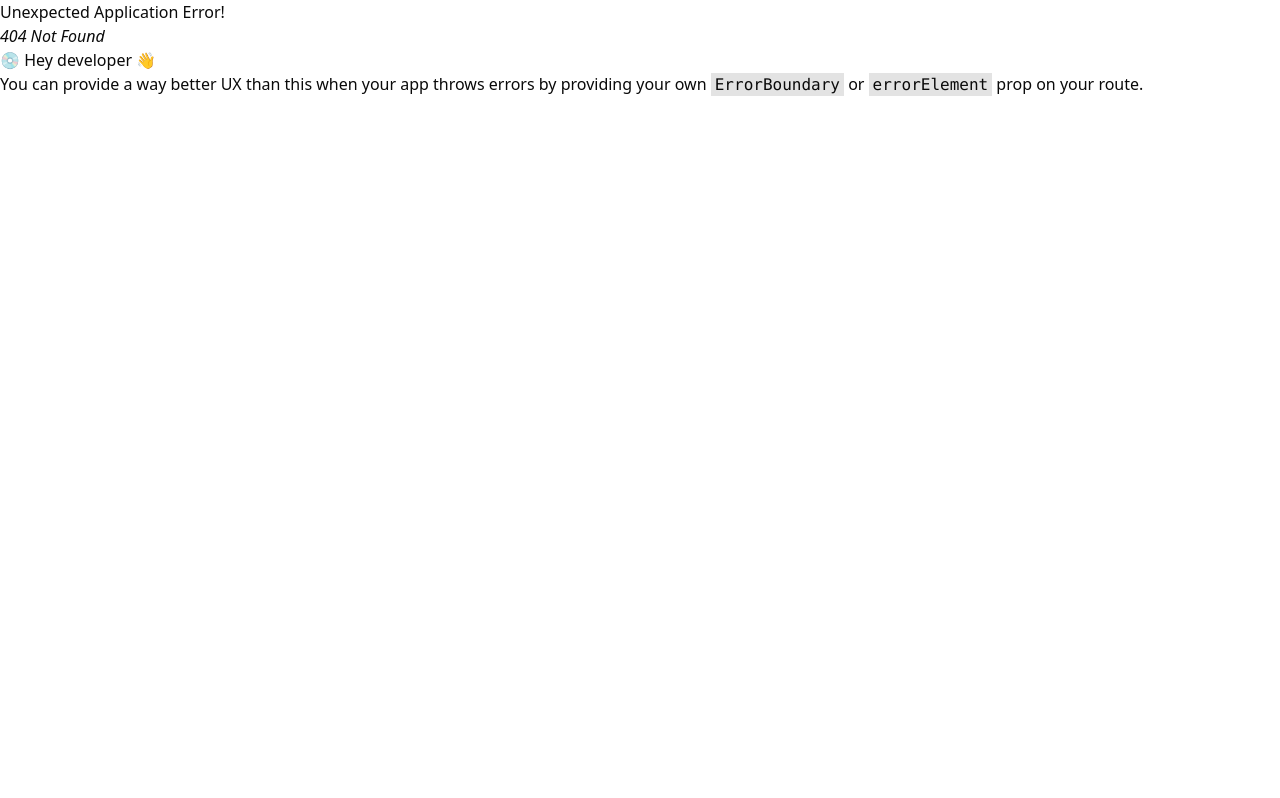
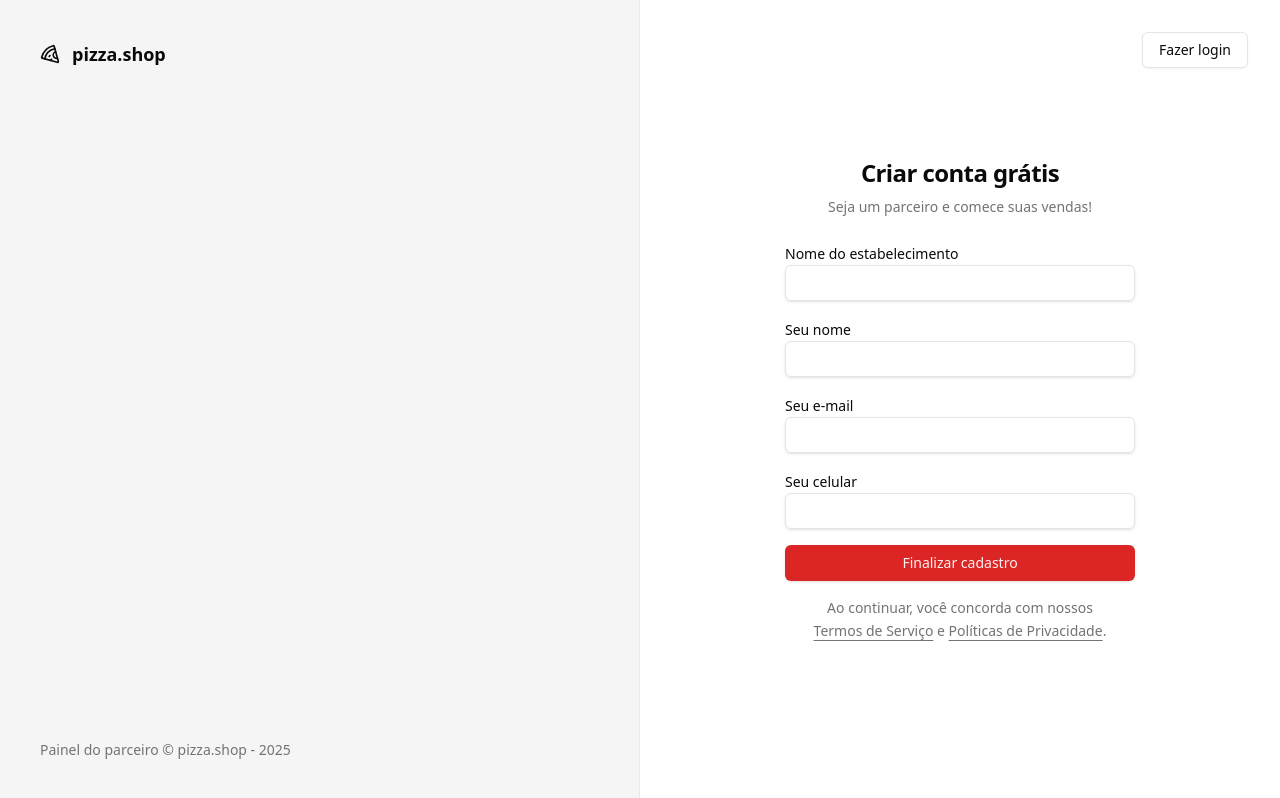
Before and after one commit to guilhermedkdk/react-rkt-04-integration, a React (Vite) app: page /sign-up in a window 1280 px wide. Before the commit this address had no page. Built offline with nearby package versions, Linux system fonts and the light colour scheme.

Commit message:
feat: added style for sign-up page

```diff
--- a/src/pages/_layouts/auth.tsx
+++ b/src/pages/_layouts/auth.tsx
@@ -14,7 +14,7 @@ export function AuthLayout() {
         </footer>
       </div>
 
-      <div className="flex flex-col items-center justify-center">
+      <div className="relative flex flex-col items-center justify-center">
         <Outlet />
       </div>
     </div>
--- a/src/pages/auth/sign-in.tsx
+++ b/src/pages/auth/sign-in.tsx
@@ -1,5 +1,6 @@
 import { Helmet } from 'react-helmet-async'
 import { useForm } from 'react-hook-form'
+import { Link } from 'react-router-dom'
 import { toast } from 'sonner'
 import { z } from 'zod'
 
@@ -21,8 +22,6 @@ export function SignIn() {
   } = useForm<SignInForm>()
 
   async function handleSiginIn(data: SignInForm) {
-    console.log(data)
-
     await new Promise((resolve) => setTimeout(resolve, 2000))
 
     toast.success('Enviamos um link de autenticação para o seu e-mail.', {
@@ -38,6 +37,10 @@ export function SignIn() {
       <Helmet title="Login" />
 
       <div className="p-8">
+        <Button variant={'outline'} asChild className="absolute top-8 right-8">
+          <Link to="/sign-up">Novo estabelecimento</Link>
+        </Button>
+
         <div className="flex w-[350px] flex-col justify-center gap-6">
           <div className="flex flex-col gap-2 text-center">
             <h1 className="text-2xl font-semibold tracking-tight">
--- /dev/null
+++ b/src/pages/auth/sign-up.tsx
@@ -0,0 +1,113 @@
+import { Helmet } from 'react-helmet-async'
+import { useForm } from 'react-hook-form'
+import { Link, useNavigate } from 'react-router-dom'
+import { toast } from 'sonner'
+import { z } from 'zod'
+
+import { Button } from '@/components/ui/button'
+import { Input } from '@/components/ui/input'
+import { Label } from '@/components/ui/label'
+
+const signUpForm = z.object({
+  restaurantName: z.string(),
+  managerName: z.string(),
+  phone: z.string(),
+  email: z.string().email(),
+})
+
+type SignUpForm = z.infer<typeof signUpForm>
+
+export function SignUp() {
+  const navigate = useNavigate()
+
+  const {
+    register,
+    handleSubmit,
+    formState: { isSubmitting },
+  } = useForm<SignUpForm>()
+
+  async function handleSiginIn(data: SignUpForm) {
+    try {
+      await new Promise((resolve) => setTimeout(resolve, 2000))
+
+      toast.success('Restaurante cadastrado com sucesso!', {
+        action: {
+          label: 'Login',
+          onClick: () => navigate('/sign-in'),
+        },
+      })
+    } catch {
+      toast.error('Erro ao cadastrar restaurante.')
+    }
+  }
+
+  return (
+    <>
+      <Helmet title="Cadastro" />
+
+      <div className="p-8">
+        <Button variant={'outline'} asChild className="absolute top-8 right-8">
+          <Link to="/sign-in">Fazer login</Link>
+        </Button>
+
+        <div className="flex w-[350px] flex-col justify-center gap-6">
+          <div className="flex flex-col gap-2 text-center">
+            <h1 className="text-2xl font-semibold tracking-tight">
+              Criar conta grátis
+            </h1>
+            <p className="text-muted-foreground text-sm">
+              Seja um parceiro e comece suas vendas!
+            </p>
+          </div>
+
+          <form onSubmit={handleSubmit(handleSiginIn)} className="space-y-4">
+            <div className="space-y-2">
+              <Label htmlFor="restaurantName">Nome do estabelecimento</Label>
+              <Input
+                id="restaurantName"
+                type="text"
+                {...register('restaurantName')}
+              />
+            </div>
+
+            <div className="space-y-2">
+              <Label htmlFor="managerName">Seu nome</Label>
+              <Input
+                id="managerName"
+                type="text"
+                {...register('managerName')}
+              />
+            </div>
+
+            <div className="space-y-2">
+              <Label htmlFor="email">Seu e-mail</Label>
+              <Input id="email" type="email" {...register('email')} />
+            </div>
+
+            <div className="space-y-2">
+              <Label htmlFor="phone">Seu celular</Label>
+              <Input id="phone" type="tel" {...register('phone')} />
+            </div>
+
+            <Button disabled={isSubmitting} className="w-full" type="submit">
+              Finalizar cadastro
+            </Button>
+
+            <p className="text-muted-foreground px-6 text-center text-sm leading-relaxed">
+              Ao continuar, você concorda com nossos{' '}
+              <a className="underline underline-offset-4" href="">
+                Termos de Serviço
+              </a>{' '}
+              e{' '}
+              <a className="underline underline-offset-4" href="">
+                Políticas de Privacidade
+              </a>
+              .
+            </p>
+          </form>
+        </div>
+        <h1></h1>
+      </div>
+    </>
+  )
+}
```
Also changed, not shown: src/routes.tsx (+11 -7 lines).
